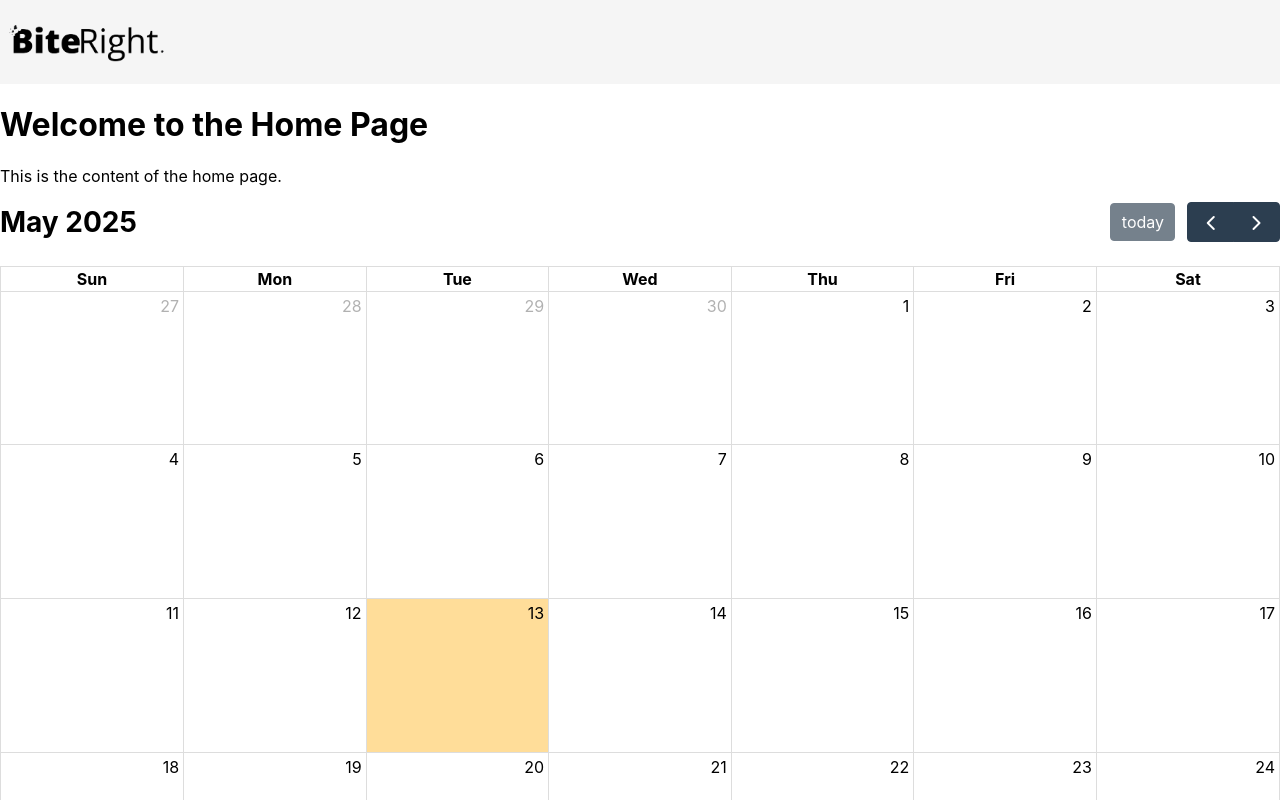
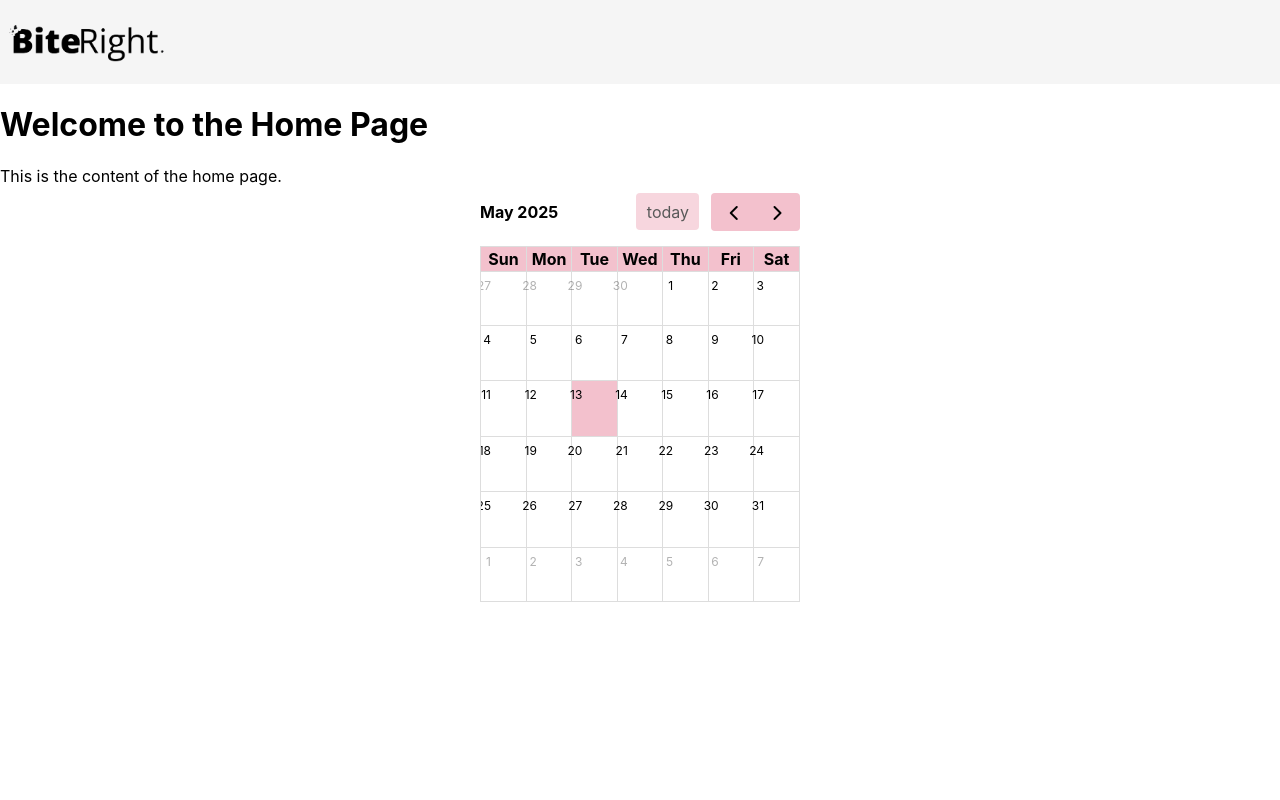
Before and after one commit to MaciejCieslik1/biteRight_webapp, a React (Create React App) app in the folder frontend/: page /home in a window 1280 px wide. Shown: the top 800 px of the page. Built offline with nearby package versions, Linux system fonts and the light colour scheme; a web font is replaced by a local one.

Commit message:
added styles for calendar

```diff
--- a/frontend/src/components/Calendar.css
+++ b/frontend/src/components/Calendar.css
@@ -1,4 +1,63 @@
 .highlighted {
-  background-color: #ffdd99 !important; /* Kolor tła dla zaznaczonej daty */
-  color: #000; /* Kolor tekstu (opcjonalnie) */
+  background-color: rgb(243, 193, 205) !important;
+  color: #000;
 }
+
+.fc-day-today:not(.highlighted) {
+  background-color: #fff8cf !important;
+  color: #000;
+}
+
+.calendar-container {
+  position: relative;
+  width: 25vw;
+  aspect-ratio: 1.5 / 1;
+  margin: 1rem auto;
+  min-width: 280px;
+  min-height: 400px;
+}
+
+.calendar-container .fc {
+  height: 100% !important;
+}
+
+.fc-daygrid-day-frame {
+  height: 2vh;
+  width: 2vh;
+  padding: 2px;
+}
+
+thead {
+  background-color: rgb(243, 193, 205) !important;
+}
+
+.fc-daygrid-day-number {
+  font-size: 0.75rem;
+  padding: 2px;
+}
+.fc-daygrid-body {
+  height: 100% !important;
+}
+
+.fc-prev-button,
+.fc-next-button,
+.fc-today-button {
+  background-color: rgb(243, 193, 205) !important;
+  color: black !important;
+  border: none !important;
+  height: 90% !important;
+}
+
+.fc-prev-button:hover,
+.fc-next-button:hover,
+.fc-today-button:hover {
+  background-color: #fff3ae !important;
+}
+
+.fc-toolbar-title {
+  font-size: 1rem !important;
+}
+
+.fc-toolbar {
+  height: 5% !important;
+}
--- a/frontend/src/components/Calendar.js
+++ b/frontend/src/components/Calendar.js
@@ -11,6 +11,7 @@ const CalendarComponent = () => {
 
   const handleDateClick = (arg) => {
     setSelectedDate(arg.dateStr);
+    alert(`Selected date: ${arg.dateStr}`);
     arg.view.calendar.gotoDate(arg.date);
   };
 
@@ -29,12 +30,15 @@ const CalendarComponent = () => {
   };
 
   return (
+    <div className="calendar-container">
       <FullCalendar
         plugins={[dayGridPlugin, interactionPlugin]}
         initialView="dayGridMonth"
+        height="100%"
         dateClick={handleDateClick}
         dayCellClassNames={getDayCellClassNames}
       />
+    </div>
   );
 };
 
--- /dev/null
+++ b/frontend/src/pages/HomePage/HomePage.css
@@ -0,0 +1,6 @@
+.home-container {
+  display: flex;
+  flex-direction: row;
+  justify-content: space-between;
+  align-items: center;
+}
--- a/frontend/src/pages/HomePage/HomePage.js
+++ b/frontend/src/pages/HomePage/HomePage.js
@@ -1,5 +1,6 @@
 import NavBar from "../../components/NavBar";
 import Calendar from "../../components/Calendar";
+import "./HomePage.css";
 
 const HomePage = () => {
   return (
@@ -8,8 +9,10 @@ const HomePage = () => {
       <div className="home-page-container">
         <h1>Welcome to the Home Page</h1>
         <p>This is the content of the home page.</p>
+        <div className="calendar-container">
+          <Calendar />
+        </div>
       </div>
-      <Calendar />
     </div>
   );
 };
```
Lines whose indentation alone changed are shown as unchanged.
